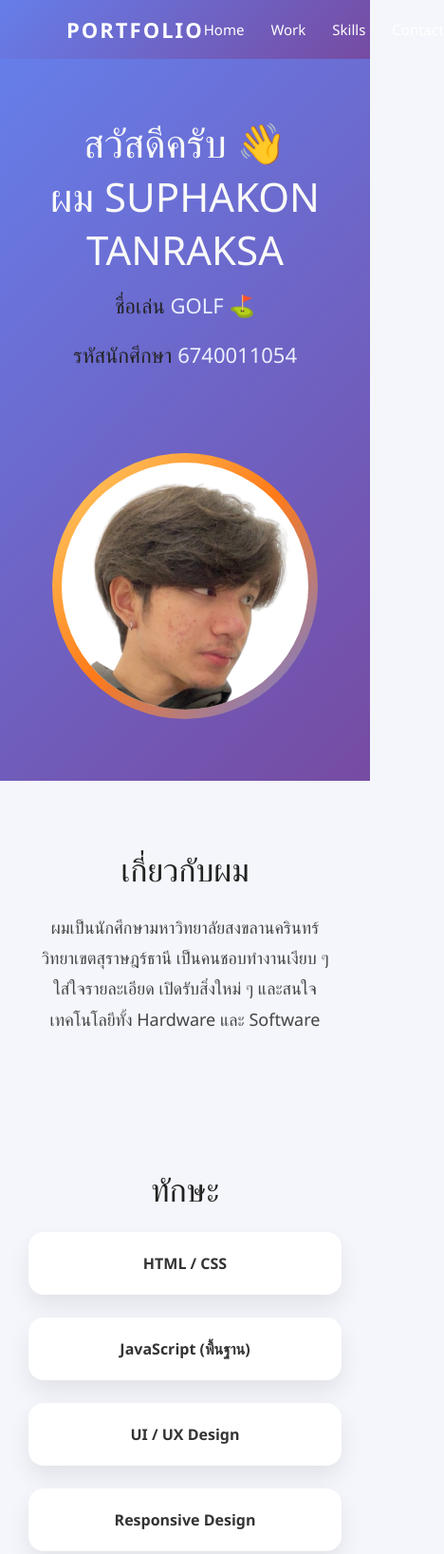
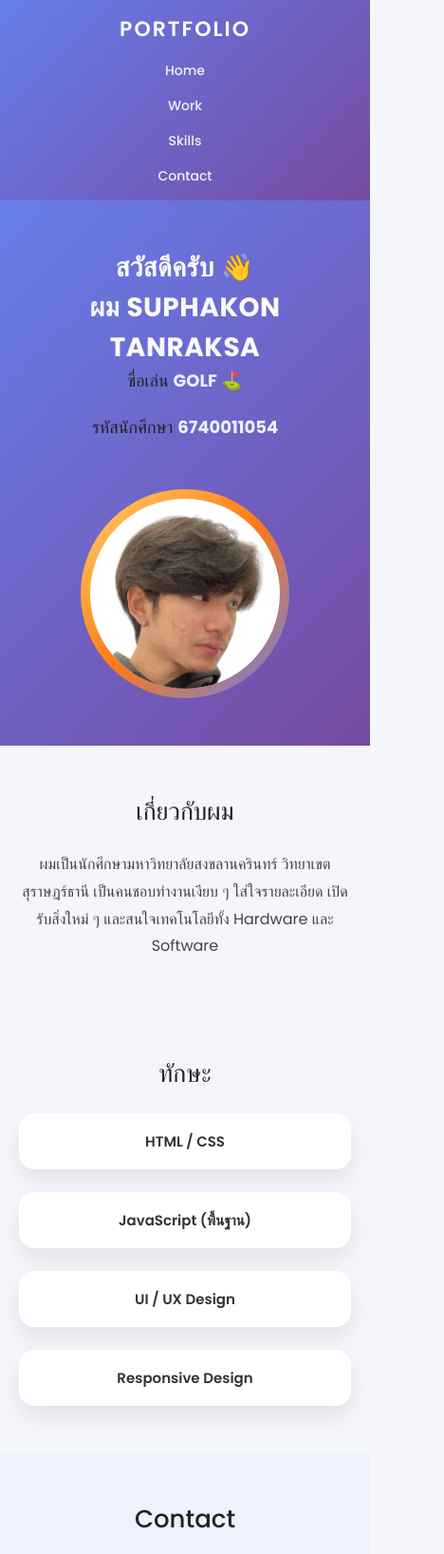
Before and after one commit to Johnathanzei/Work, a plain HTML site: page index.html in a window 390 px wide. Shown: the top 1636 px of the page at 95% size, 468 px wide, since content can reach past the window. Drawn offline with Linux system fonts and the light colour scheme.

Commit message:
update website

```diff
--- a/index.html
+++ b/index.html
@@ -5,6 +5,7 @@
     <meta name="viewport" content="width=device-width, initial-scale=1.0">
     <title>My Portfolio</title>
     <link rel="stylesheet" href="style.css">
+    <link href="https://fonts.googleapis.com/css2?family=Poppins:wght@300;400;500;600;700&display=swap" rel="stylesheet">
 </head>
 <body>
 <nav class="navbar">
--- a/style.css
+++ b/style.css
@@ -2,7 +2,7 @@
     margin:0;
     padding:0;
     box-sizing:border-box;
-    font-family:'Segoe UI',sans-serif;
+    font-family: 'Poppins', sans-serif;
 }
 body{
     background:#f4f6fb;
@@ -48,18 +48,15 @@ body{
     max-width:620px;
 }
 .hero-text h1{
-    font-size:42px;
-    line-height:1.35;
-    font-weight:500;
+  font-size:42px;
+  font-weight:600;
+  letter-spacing:0.5px;
 }
-.hero-txt span{
-    color:#00e0ff;
-    font-weight:600;
+.hero-text span{
+  font-weight:700;
 }
 .hero-text h2{
-    margin-top:14px;
-    font-size:22px;
-    font-weight:400;
+  font-weight:400;
 }
 .nickname{
     color:#EAF0FF;
@@ -76,7 +73,6 @@ body{
     border-radius:50%;
     padding:10px;
     background:linear-gradient(135deg,#ffd369,#ff7a18,#667eea);
-    perspective:1000px;
     animation:float 4s ease-in-out infinite;
 }
 .profile-wrapper img{
@@ -86,7 +82,6 @@ body{
     border-radius:50%;
     background:white;
     transition:transform 0.8s ease;
-    transform-style:preserve-3d;
 }
 .profile-wrapper:hover img{
     transform: rotateY(180deg);
@@ -150,7 +145,8 @@ footer{
     padding:16px;
     font-size:14px;
 }
-@media(max-width:900px){
+/* 📱 Tablet */
+@media (max-width: 900px){
     .hero{
         flex-direction:column;
         text-align:center;
@@ -167,3 +163,58 @@ footer{
         padding:70px 30px;
     }
 }
+/* 📱 Mobile */
+@media (max-width: 600px){
+    .navbar{
+        flex-direction:column;
+        padding:14px 20px;
+        gap:14px;
+    }
+    .menu a{
+    font-size:14px;
+    opacity:0.9;
+    }
+    .menu{
+        flex-direction:column;
+        gap:12px;
+        align-items:center;
+    }
+    .hero{
+        min-height:auto;
+        padding:50px 20px;
+    }
+    .hero-text h1{
+        font-size:28px;
+    }
+    .hero-text h2{
+        font-size:18px;
+    }
+    .hero-text p{
+        font-size:16px;
+    }
+    .profile-wrapper{
+        width:220px;
+        height:220px;
+        animation:none;
+    }
+    section{
+        padding:50px 20px;
+    }
+    section h2{
+        font-size:26px;
+    }
+    .about p{
+        font-size:16px;
+    }
+    .skills ul{
+        grid-template-columns:1fr;
+    }
+    .skills li{
+        font-size:15px;
+        padding:18px;
+    }
+    .social a{
+        display:inline-block;
+        margin:8px;
+    }
+}
```
Also changed, not shown: work.html (+131 -91 lines).
